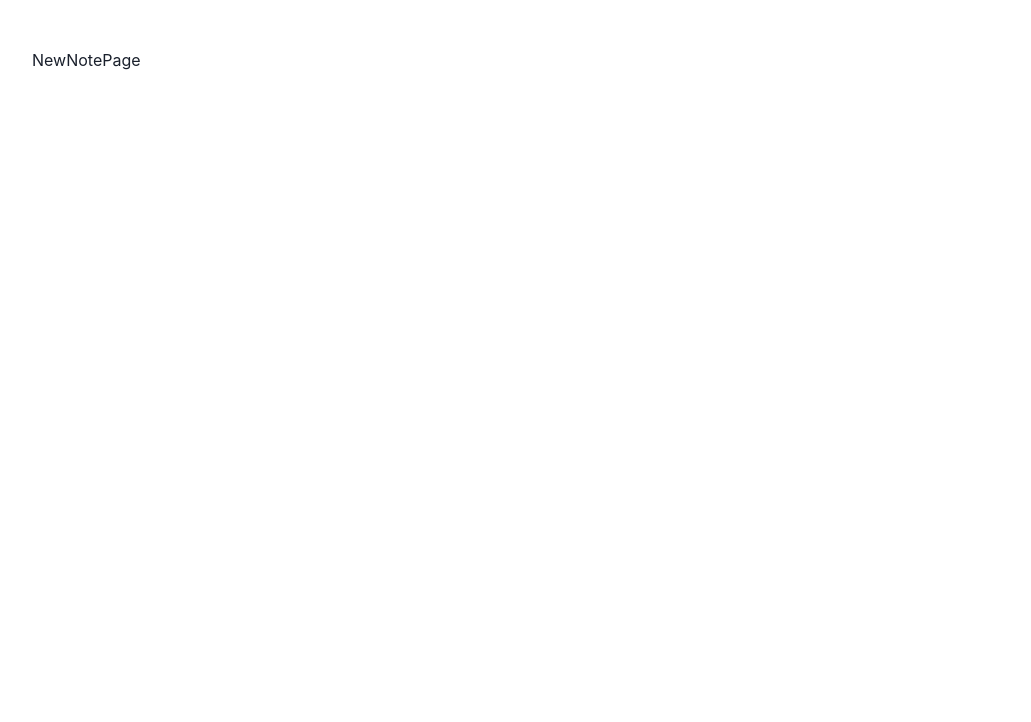
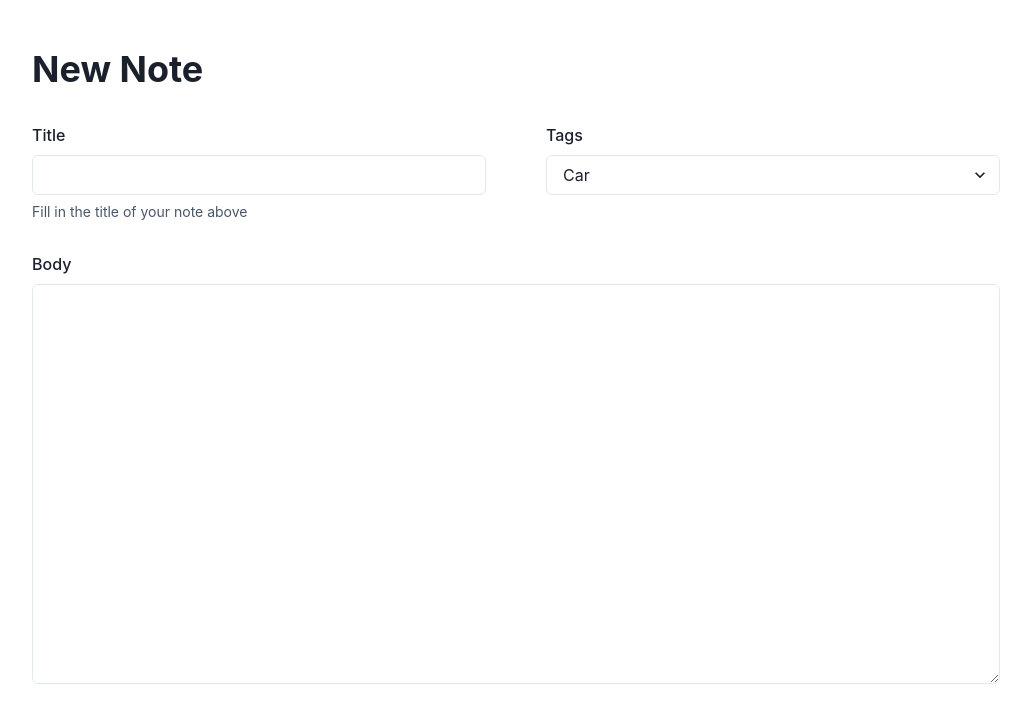
Before and after one commit to akshatsabavat/markdown-note-app, a React (Vite) app in the folder note-app/: page /new in a window 1280 px wide. Shown: the top 722 px of the page, without its empty margins (124-1155 px from the left). Built offline with nearby package versions, Linux system fonts and the light colour scheme.

Commit message:
form data added

```diff
--- a/note-app/src/App.tsx
+++ b/note-app/src/App.tsx
@@ -1,4 +1,5 @@
-import { Heading, Container } from "@chakra-ui/react";
+import { Container } from "@chakra-ui/react";
+import NewNote from "./pages/NewNote";
 import { Route, Routes, Navigate } from "react-router-dom";
 
 const App = () => {
@@ -6,7 +7,7 @@ const App = () => {
     <Container maxWidth="1000px" marginY="3rem">
       <Routes>
         <Route path="/" element={<h1>HomePage</h1>} />
-        <Route path="/new" element={<h1>NewNotePage</h1>} />
+        <Route path="/new" element={<NewNote />} />
         <Route path="/:id">
           <Route index element={<h1>Show</h1>} />
           <Route path="edit" element={<h1>Edit</h1>} />
--- /dev/null
+++ b/note-app/src/components/Form.tsx
@@ -0,0 +1,36 @@
+import {
+  Flex,
+  FormControl,
+  FormHelperText,
+  FormLabel,
+  Textarea,
+  Input,
+  Select,
+} from "@chakra-ui/react";
+const FormComponent = () => {
+  return (
+    <form>
+      <Flex marginBottom="2rem" justify="space-between" gap="60px">
+        <FormControl>
+          <FormLabel>Title</FormLabel>
+          <Input type="text" name="title" />
+          <FormHelperText>Fill in the title of your note above</FormHelperText>
+        </FormControl>
+        <FormControl>
+          <FormLabel>Tags</FormLabel>
+          <Select>
+            <option>Car</option>
+            <option>Bus</option>
+            <option>Train</option>
+          </Select>
+        </FormControl>
+      </Flex>
+      <FormControl>
+        <FormLabel>Body</FormLabel>
+        <Textarea height="400px" />
+      </FormControl>
+    </form>
+  );
+};
+
+export default FormComponent;
--- /dev/null
+++ b/note-app/src/pages/NewNote.tsx
@@ -0,0 +1,15 @@
+import { Heading } from "@chakra-ui/react";
+import FormComponent from "../components/Form";
+
+const NewNote = () => {
+  return (
+    <>
+      <Heading as="h1" marginBottom="2rem">
+        New Note
+      </Heading>
+      <FormComponent />
+    </>
+  );
+};
+
+export default NewNote;
--- a/package.json
+++ b/package.json
@@ -4,6 +4,7 @@
     "@emotion/react": "^11.10.6",
     "@emotion/styled": "^11.10.6",
     "framer-motion": "^10.2.3",
+    "react-hook-form": "^7.43.5",
     "react-router-dom": "^6.8.2"
   }
 }
```
Also changed, not shown: 1 other file (tests, documents, lock files or other folders).
